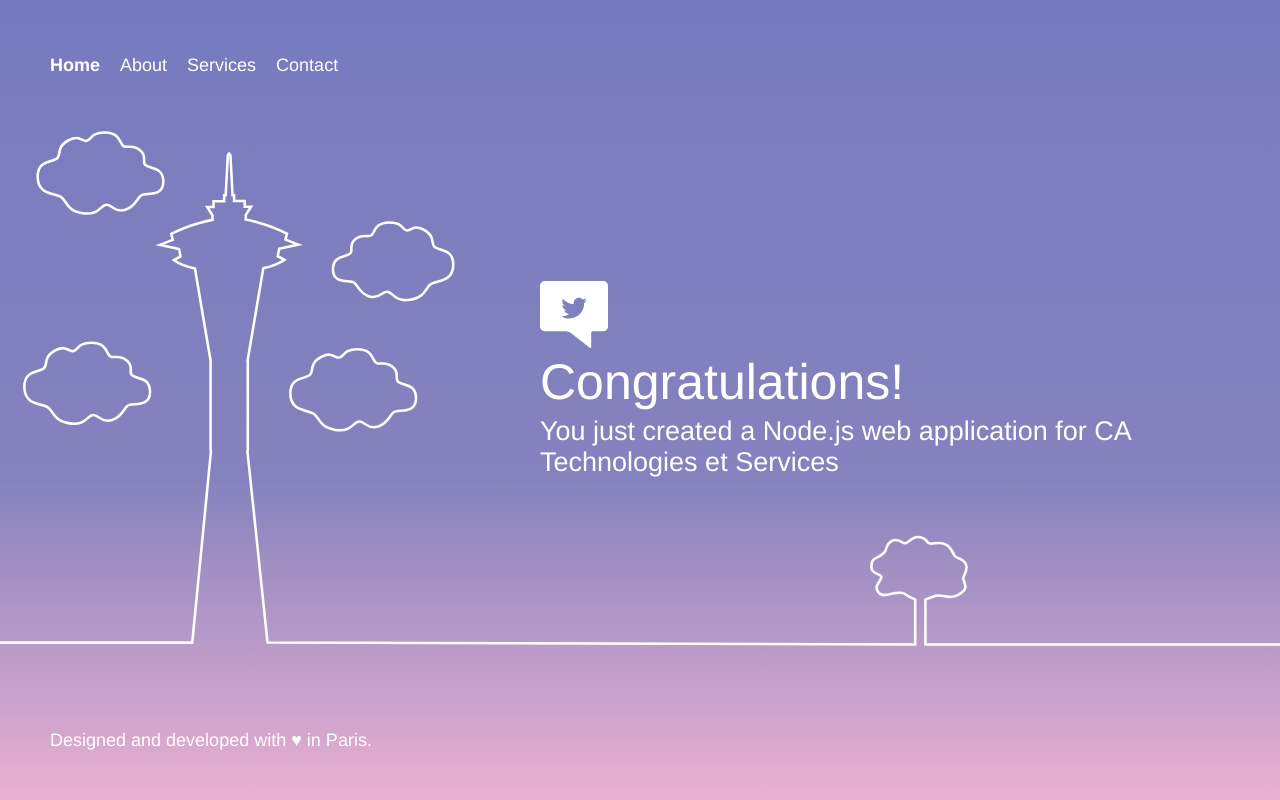
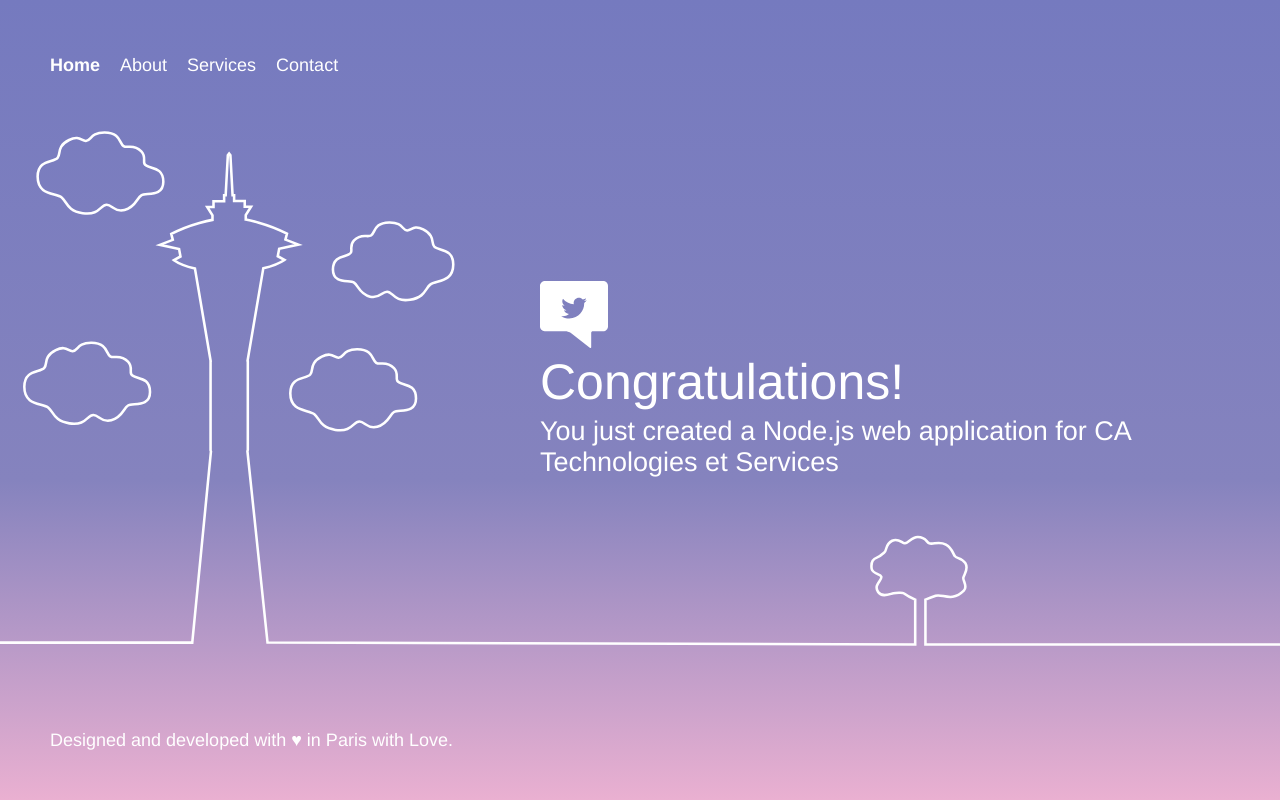
Before and after one commit to cordeirojp/TestLambdaJPCWeb, a website: page public/index.html in a window 1280 px wide. Drawn offline with Linux system fonts and the light colour scheme.

Commit message:
Update index.html

```diff
--- a/public/index.html
+++ b/public/index.html
@@ -65,7 +65,7 @@
     </div>
 
     <footer>
-        <p class="footer-contents">Designed and developed with <a href="https://aws.amazon.com/careers/devtools-jobs/">♥</a> in Paris.</p>
+        <p class="footer-contents">Designed and developed with <a href="https://aws.amazon.com/careers/devtools-jobs/">♥</a> in Paris with Love.</p>
     </footer>
 
     <script src="assets/js/set-background.js"></script>
```
